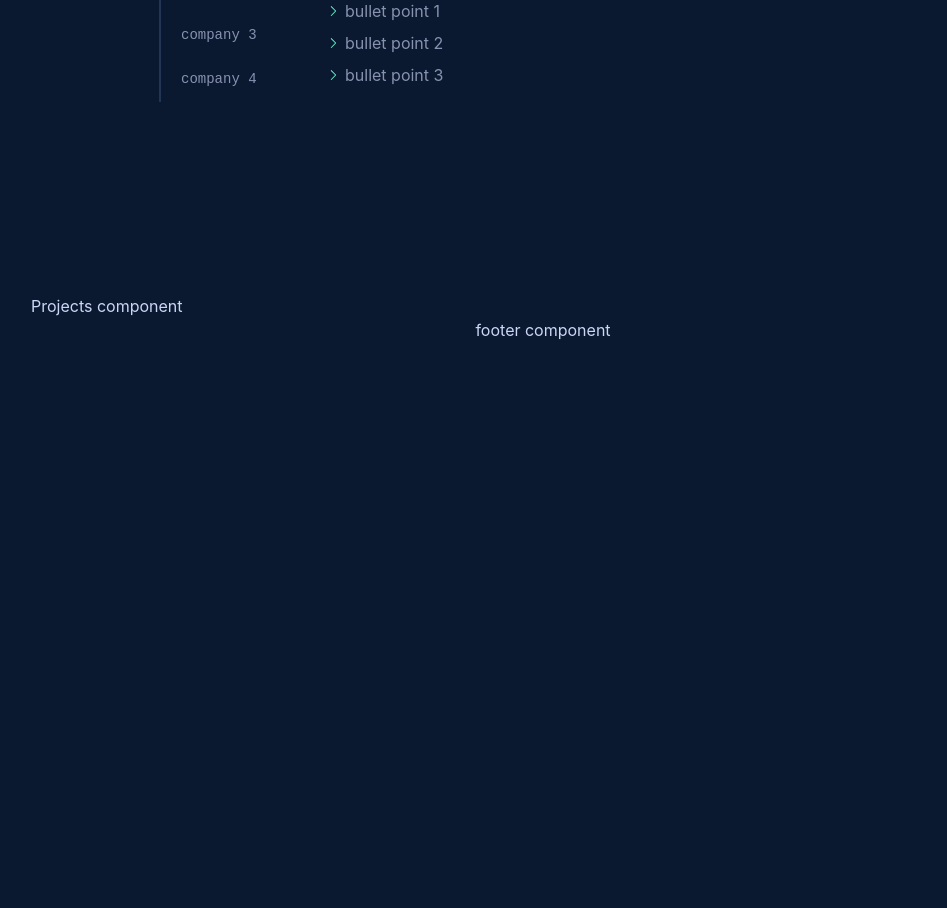
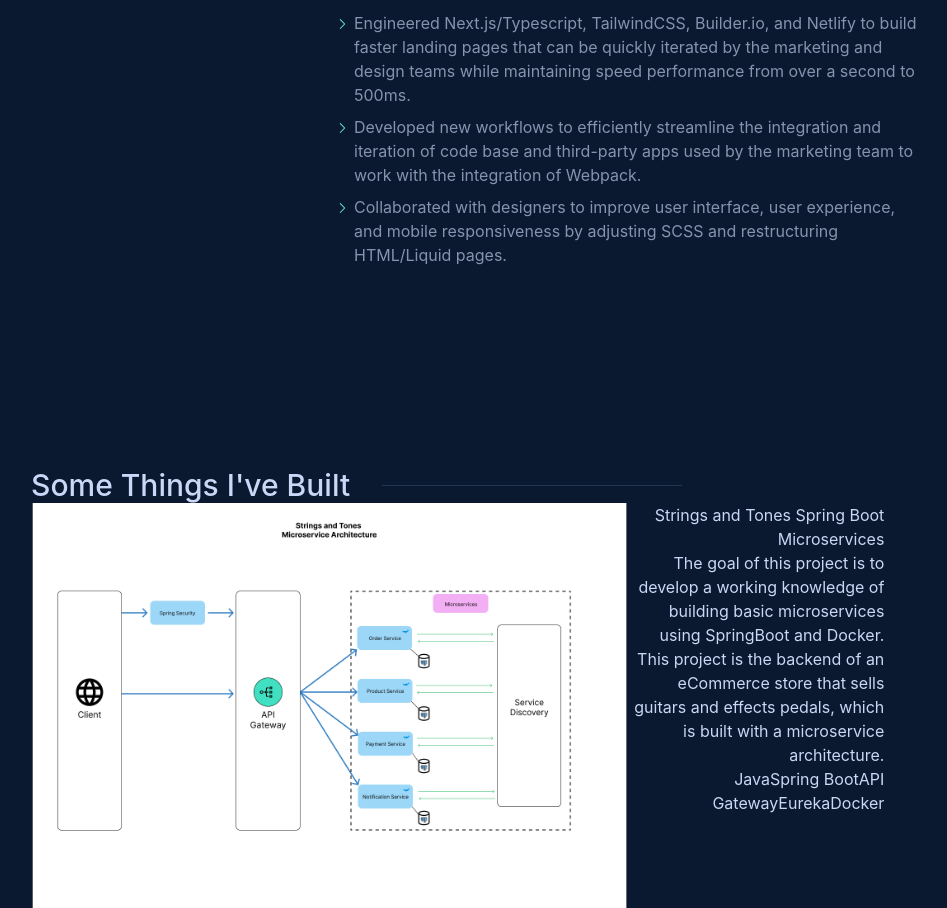
Before and after one commit to bryanyi/bryanyi-portfolio-v2, a Next.js app: page / in a window 1280 px wide. Shown: the part 1892-2800 px from the top of the page, without its empty margins (97-1044 px from the left). Before the commit the page ends 2234 px from the top, so only its background shows below. Built offline with nearby package versions, Linux system fonts and the light colour scheme.

Commit message:
work stuff done

```diff
--- a/app/components/About.tsx
+++ b/app/components/About.tsx
@@ -3,7 +3,7 @@ import Img from "next/image";
 const About = () => {
   return (
     <>
-      <section className="about-section mb-40">
+      <section id="about" className="about-section mb-40">
         <h2 className="flex justify-start items-center text-3xl font-medium relative after:content-[''] after:block after:relative after:bg-[#233554] after:w-[300px] after:h-[1px] after:ml-8">
           About Me
         </h2>
--- a/app/components/Introduction.tsx
+++ b/app/components/Introduction.tsx
@@ -1,7 +1,7 @@
 const Introduction = () => {
   return (
     <>
-      <section className="flex flex-col h-screen text-left pt-28 gap-y-5 mt-40">
+      <section id="introduction" className="flex flex-col h-screen text-left pt-28 gap-y-5 mt-40">
         <h1 className="text-lg font-spacemono text-accent font-thin pl-3">
           Hi, my name is
         </h1>
--- a/app/components/Nav.tsx
+++ b/app/components/Nav.tsx
@@ -1,7 +1,7 @@
 const Nav = () => {
   return (
     <>
-      <header className="flex justify-between h-8 w-full px-9 pt-5 font-spacemono text-lg">
+      <header className="flex justify-between h-8 w-full px-12 pt-11 font-spacemono text-sm">
         <a href="/" className="text-accent text-2xl">
           BY
         </a>
--- /dev/null
+++ b/app/components/Project.tsx
@@ -0,0 +1,32 @@
+import { ProjectInfo } from "@/app/@types/interfaces";
+interface ProjectProps extends ProjectInfo { }
+const Project: React.FC<ProjectProps> = ({
+  projectId,
+  projectName,
+  technologies,
+  githubLink,
+  projectDescription,
+  projectImage,
+}) => {
+  return (
+    <>
+      <div className="project-container grid grid-cols-12">
+        <div className="project-image col-[1_/_8]">
+          <img className="w-full h-full" src={projectImage} alt={projectName} />
+        </div>
+        <div className="project-info col-[8_/_11] text-right flex flex-col justify-start">
+          <div className="project-title">{projectName}</div>
+          <div className="project-desc">{projectDescription}</div>
+          <div className="project-tech flex justify-between gap-x-1">
+            {technologies.map((tech) => {
+              return tech;
+            })}
+          </div>
+          <div className="project-links"></div>
+        </div>
+      </div>
+    </>
+  );
+};
+
+export default Project;
--- a/app/components/Projects.tsx
+++ b/app/components/Projects.tsx
@@ -1,5 +1,32 @@
+import projects from "../../data/projects";
+import Project from "./Project";
+
 const Projects = () => {
-  return <div>Projects component</div>;
+  return (
+    <>
+      <section id="projects" className="project-section">
+        <h2 className="flex justify-start items-center text-3xl font-medium relative after:content-[''] after:block after:relative after:bg-silverGrey after:w-[300px] after:h-[1px] after:ml-8">
+          Some Things I've Built
+        </h2>
+
+        <div className="projects-section-container">
+          {projects.map((project) => {
+            return (
+              <Project
+                key={project.projectId}
+                projectId={project.projectId}
+                projectName={project.projectName}
+                technologies={project.technologies}
+                githubLink={project.githubLink}
+                projectDescription={project.projectDescription}
+                projectImage={project.projectImage}
+              />
+            );
+          })}
+        </div>
+      </section>
+    </>
+  );
 };
 
 export default Projects;
--- a/app/components/Work.tsx
+++ b/app/components/Work.tsx
@@ -9,7 +9,7 @@ const Work = () => {
   const [highligherPosition, setHighlighterPosition] =
     useState<string>("translate-y-0");
   const tabBaseStyles =
-    "text-left text-sm font-thin h-11 px-5 pb-[2px] border-l-[2px] border-l-silverGrey transition-all duration-150 ease-in-out font-spacemono hover:bg-secondaryBg hover:text-accent";
+    "w-[135px] text-left text-sm font-thin h-11 px-5 pb-[2px] border-l-[2px] border-l-silverGrey transition-all duration-150 ease-in-out font-spacemono hover:bg-secondaryBg hover:text-accent";
   const unselectedTab = `${tabBaseStyles} text-secondary`;
   const selectedTab = `${tabBaseStyles} text-accent`;
 
@@ -35,7 +35,7 @@ const Work = () => {
 
   return (
     <>
-      <section className="work-section mt-10 mb-48 max-w-3xl mx-auto">
+      <section id="work" className="work-section mt-10 mb-48 max-w-3xl mx-auto">
         <h2 className="flex justify-start items-center text-3xl font-medium relative after:content-[''] after:block after:relative after:bg-silverGrey after:w-[300px] after:h-[1px] after:ml-8">
           Where I've Worked
         </h2>
@@ -66,6 +66,7 @@ const Work = () => {
             {workhistory.map((workplace) => {
               return (
                 <WorkPlace
+                  key={workplace.id}
                   tabPosition={tabPosition}
                   id={workplace.id}
                   companyName={workplace.companyName}
--- a/app/components/WorkPlace.tsx
+++ b/app/components/WorkPlace.tsx
@@ -19,7 +19,6 @@ const WorkPlace: React.FC<WorkProps> = ({
   const hideWorkInfo = `${workSectionBaseStyles} hidden`;
 
   return (
-    <>
     <div
       className={tabPosition == id ? displayWorkInfo : hideWorkInfo}
       data-workplace-tab={id}
@@ -30,19 +29,22 @@ const WorkPlace: React.FC<WorkProps> = ({
           @ {companyName}
         </a>
       </h2>
-        <p className="text-sm text-secondary font-spacemono mb-5">{timeEmployed}</p>
-        {description.map((desc) => {
+      <p className="text-sm text-secondary font-spacemono mb-5">
+        {timeEmployed}
+      </p>
+      <ul>
+        {description.map((desc, idx) => {
           return (
-            <ul>
-              <li className="flex gap-x-1 items-center text-accent mb-2">
+            <li key={idx} className="flex items-start gap-x-1 text-accent mb-2">
+              <span className="icon mt-[5px]">
                 <VscChevronRight />
+              </span>
               <span className="text-secondary">{desc}</span>
             </li>
-            </ul>
           );
         })}
+      </ul>
     </div>
-    </>
   );
 };
 
--- a/data/projects.ts
+++ b/data/projects.ts
@@ -1,18 +1,21 @@
-const projects = [
+import { ProjectInfo } from "@/app/@types/interfaces";
+const projects: ProjectInfo[] = [
   {
-    name: "Strings and Tones Spring Boot Microservices",
-    technologies: ["Java", "Spring Boot", "API Gateway", "Eurka", "Docker"],
-    githubLink: "",
-    projectImage: "",
-    description: "",
+    projectId: 1,
+    projectName: "Strings and Tones Spring Boot Microservices",
+    technologies: ["Java", "Spring Boot", "API Gateway", "Eureka", "Docker"],
+    githubLink: "https://github.com/bryanyi/Strings-And-Tones",
+    projectDescription: "The goal of this project is to develop a working knowledge of building basic microservices using SpringBoot and Docker. This project is the backend of an eCommerce store that sells guitars and effects pedals, which is built with a microservice architecture.",
+    projectImage: "./stringsandtones.png",
   },
 
   {
-    name: "Custom Load Balancer in Go",
+    projectId: 2,
+    projectName: "Custom Load Balancer in Go",
     technologies: ["Go", "Docker"],
-    githubLink: "",
-    projectImage: "",
-    description: "",
+    githubLink: "https://github.com/bryanyi/loadbalancer-go",
+    projectDescription: "After building a microservice backend with Spring Boot's API Gateway, I was interested about the inner workings of a loadbalancer. This project is a simple custom loadbalancer using the round-robin algorithm to cycle through 4 servers. Similarly to Spring's API Gateway, there's a YAML file to register the endpoints that will be used. This project also served to help get some practice using Go for the first time.",
+    projectImage: "./Custom-Loadbalancer.go.png",
   },
 ];
 
--- a/data/workhistory.ts
+++ b/data/workhistory.ts
@@ -7,33 +7,11 @@ const WorkHistory: WorkInfo[] = [
     companyLink: "https://www.ridge.com",
     position: "Web Developer",
     timeEmployed: "July 2021 - Present",
-    description: ["bullet point 1", "bullet point 2", "bullet point 3"],
-  },
-  {
-    id: 2,
-    companyName: "The Ridge2",
-    companyLink: "https://www.ridge.com2",
-    position: "Web Developer",
-    timeEmployed: "July 2020 - Present",
-    description: ["bullet point 1", "bullet point 2", "bullet point 3"],
-  },
-
-  {
-    id: 3,
-    companyName: "company 3",
-    companyLink: "https://www.ridge.com2",
-    position: "Position company 3",
-    timeEmployed: "July 2020 - Present",
-    description: ["bullet point 1", "bullet point 2", "bullet point 3"],
-  },
-
-  {
-    id: 4,
-    companyName: "company 4",
-    companyLink: "https://www.ridge.com4",
-    position: "Position company 3",
-    timeEmployed: "July 2020 - Present",
-    description: ["bullet point 1", "bullet point 2", "bullet point 3"],
+    description: [
+      "Engineered Next.js/Typescript, TailwindCSS, Builder.io, and Netlify to build faster landing pages that can be quickly iterated by the marketing and design teams while maintaining speed performance from over a second to 500ms.",
+      "Developed new workflows to efficiently streamline the integration and iteration of code base and third-party apps used by the marketing team to work with the integration of Webpack.",
+      "Collaborated with designers to improve user interface, user experience, and mobile responsiveness by adjusting SCSS and restructuring HTML/Liquid pages.",
+    ],
   },
 ];
 
```
Also changed, not shown: app/@types/interfaces.ts (+9 -0 lines), public/Custom-Loadbalancer.go.png (added), public/stringsandtones.png (added). Lines whose indentation alone changed are shown as unchanged.
